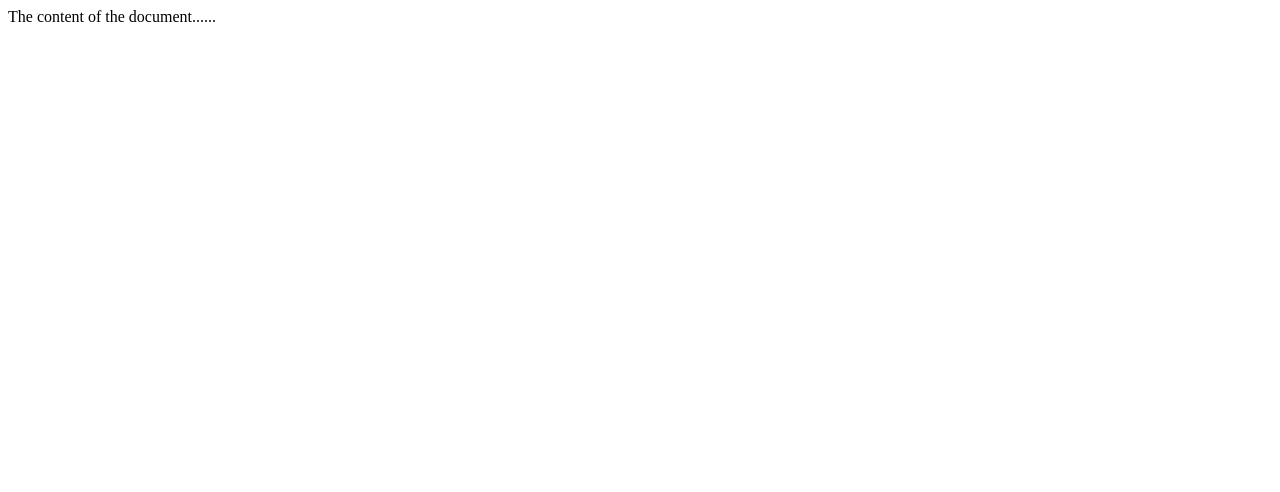
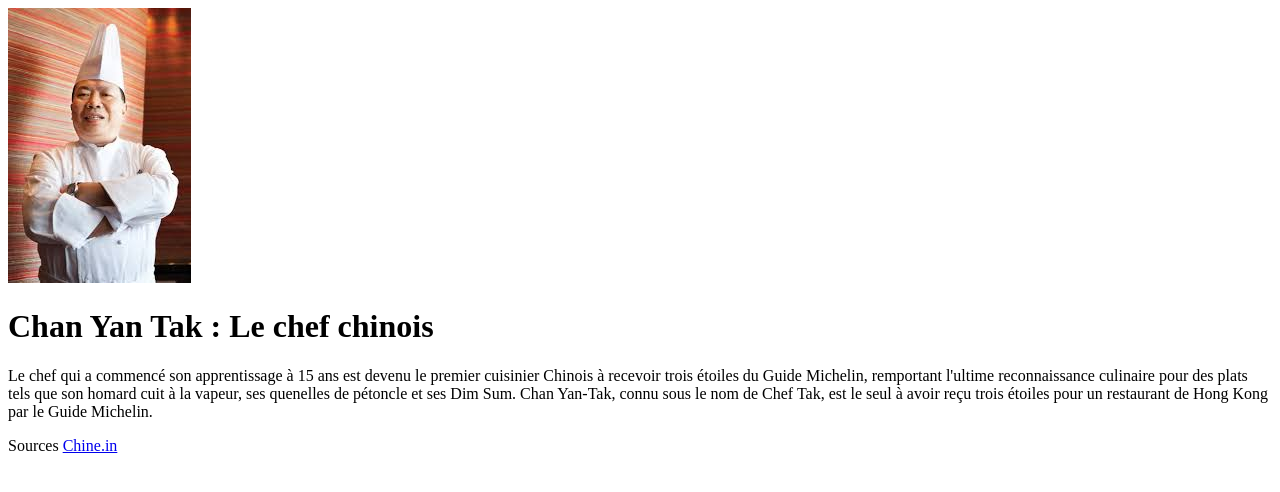
Before and after one commit to Batgirl35/MiamFest, a plain HTML site: page Pages/Intervenants/chef4.html in a window 1280 px wide. Drawn offline with Linux system fonts and the light colour scheme.

Commit message:
Update pages chef 4 5 et 6

```diff
--- a/Pages/Intervenants/chef4.html
+++ b/Pages/Intervenants/chef4.html
@@ -1,11 +1,27 @@
 <!DOCTYPE html>
 <html>
 <head>
-<title>Title of the document</title>
+<title>Chan Yan Tak</title>
 </head>
 
+<img src="../../Images/Chan_Yan_Tak.jpg">
 <body>
-The content of the document......
+    <h1>
+        Chan Yan Tak : Le chef chinois
+    </h1>
+    <p>
+        Le chef qui a commencé son apprentissage à 15 ans est devenu le premier cuisinier Chinois à recevoir trois étoiles du Guide Michelin,
+        remportant l'ultime reconnaissance culinaire pour des plats tels que son homard cuit à la vapeur, ses quenelles de pétoncle et ses Dim Sum.
+        Chan Yan-Tak, connu sous le nom de Chef Tak, est le seul à avoir reçu trois étoiles pour un restaurant de Hong Kong par le Guide Michelin.
+    </p>
+
 </body>
 
+<footer>
+        <div>
+            Sources
+            <a href="https://chine.in/actualite/chef-cuisinier-chan-yan-tak-obtient-etoiles_11766.html"> Chine.in </a>
+        </div>
+    </footer>
+
 </html>
```
Also changed, not shown: Pages/Intervenants/chef5.html (+14 -1 lines), Pages/Intervenants/chef6.html (+13 -1 lines), Images/Carmen_Ramirez.jpg (added), Images/Chan_Yan_Tak.jpg (added), Images/Gaggan_Anand.jpg (added).
